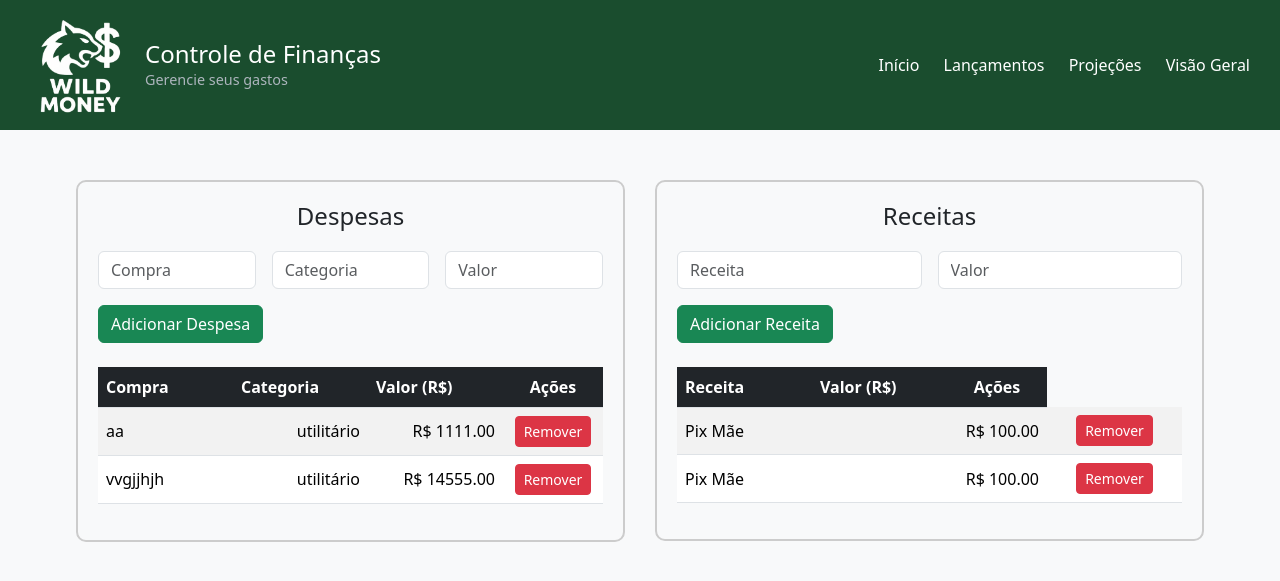
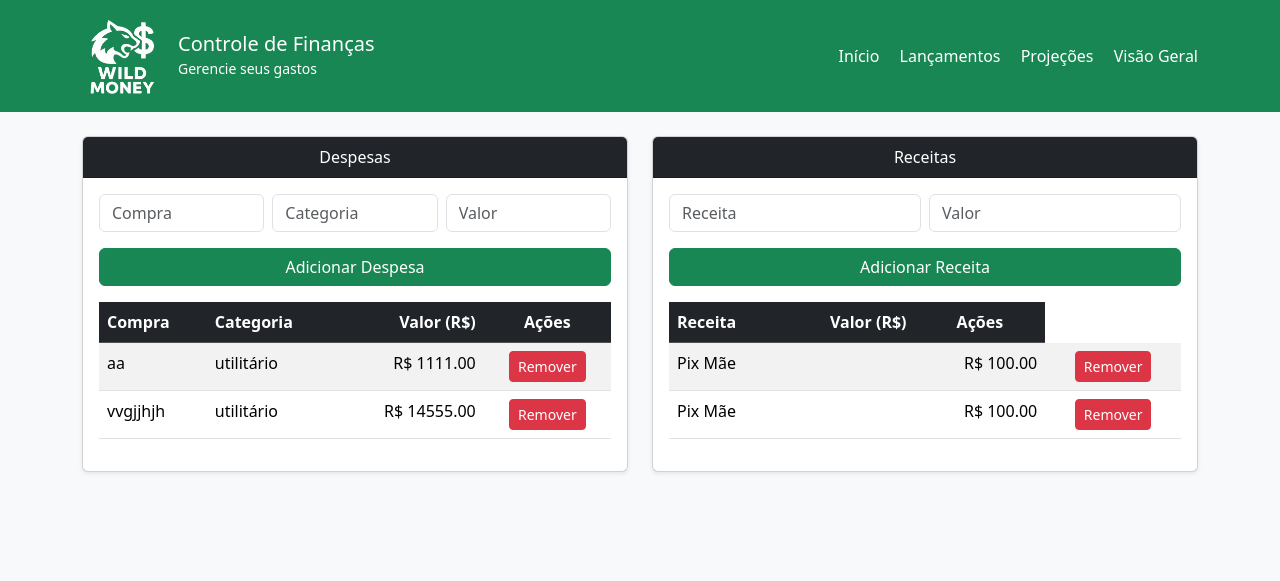
Before and after one commit to CaioFerAmorim/controle-financas, a Flask app: page /lancamentos in a window 1280 px wide. Shown: the top 581 px of the page. Run offline with Flask 3, Linux system fonts and the light colour scheme; data comes from the database, SQL or seed files in the repository; both versions use the stored data as it was after the commit.

Commit message:
Adicionado formatação em bootstrap correção

```diff
--- a/templates/lancamentos.html
+++ b/templates/lancamentos.html
@@ -6,246 +6,132 @@
     <title>Lançamentos - Controle de Finanças</title>
     <link href="https://cdn.jsdelivr.net/npm/bootstrap@5.3.3/dist/css/bootstrap.min.css" rel="stylesheet">
     <style>
-        .header {
-            display: flex;
-            align-items: center;
-            justify-content: space-between;
-            padding: 15px 30px;
-            background-color: #1A4D2E;
-            color: white;
-        }
-
-        .header-left {
-            display: flex;
-            align-items: center;
-        }
-
-        .header-logo {
-            width: 100px;
-            height: 100px;
-            margin-right: 15px;
-        }
-
-        .header-text {
-            display: flex;
-            flex-direction: column;
-        }
-
-        .header-text h1 {
-            margin: 0;
-            font-size: 1.5rem;
-        }
-
-        .header-text span {
-            font-size: 0.9rem;
-            color: #adb5bd;
-        }
-
-        .header-nav a {
-            color: white;
-            text-decoration: none;
-            margin-left: 20px;
-            font-weight: 500;
-            display: inline-block;
-            transition: transform 0.2s ease;
-        }
-
-        .header-nav a:hover {
-            text-decoration: none;
-            transform: scale(1.05);
-        }
-
-        /* Container e boxes comuns */
-        .container-body {
-            padding: 30px;
-        }
-
-        .container-flex {
-            display: flex;
-            gap: 30px;
-            justify-content: center;
-            align-items: flex-start;
-            flex-wrap: wrap;
-            margin-top: 20px;
-        }
-
-        .table-box {
-            border: 2px solid #ccc;
-            border-radius: 10px;
-            padding: 20px;
-            width: 45%;
-            background-color: #f8f9fa;
-        }
-
-        .table-box h1 {
-            font-size: 1.5rem;
-            margin-bottom: 20px;
-            text-align: center;
-        }
-
-        /* -----------------------------
-Tabelas Despesas e Receitas
------------------------------- */
-        table {
-            width: 100%;
-            border-collapse: collapse;
-            table-layout: fixed;
-            /* crucial para alinhamento */
-        }
-
-        th,
-        td {
-            padding: 8px 12px;
-            vertical-align: middle;
-            border-bottom: 1px solid #dee2e6;
-            overflow: hidden;
-            /* evita que conteúdo quebre layout */
-            text-overflow: ellipsis;
-            white-space: nowrap;
-        }
-
-        /* Última coluna: ações */
-        th:last-child,
-        td:last-child {
-            width: 100px;
-            /* largura fixa */
-            text-align: center;
-            /* centraliza conteúdo */
-        }
-
-        /* Valores alinhados à direita */
-        td:nth-child(3),
-        /* Despesas */
-        td:nth-child(2)
-
-        /* Receitas */
-            {
-            text-align: right;
-            padding-right: 8px;
-            /* pequeno espaço do botão */
-        }
-
-        /* Botões centralizados */
-        td:last-child button {
-            display: inline-block;
-            margin: 0 auto;
-        }
     </style>
 </head>
 
 <body class="bg-light">
 
     <!-- Header -->
-    <header class="header">
-        <div class="header-left">
+    <header class="bg-success text-white py-3 mb-4">
+        <div class="container d-flex align-items-center justify-content-between">
+            <div class="d-flex align-items-center">
                 <img src="https://raw.githubusercontent.com/CaioFerAmorim/controle-financas/e24343c1468b7c5f06a8230f0913f834dab0635b/static/img/logoWildMoney.png"
-                alt="Logo" class="header-logo">
-            <div class="header-text">
-                <h1>Controle de Finanças</h1>
-                <span>Gerencie seus gastos</span>
+                    alt="Logo" class="me-3" style="width:80px; height:80px;">
+                <div>
+                    <h1 class="h5 mb-0">Controle de Finanças</h1>
+                    <small>Gerencie seus gastos</small>
                 </div>
             </div>
-        <nav class="header-nav">
-            <a href="{{ url_for('index') }}">Início</a>
-            <a href="{{ url_for('lancamentos') }}">Lançamentos</a>
-            <a href="{{ url_for('projecoes') }}">Projeções</a>
-            <a href="{{ url_for('visaoGeral') }}">Visão Geral</a>
+            <nav>
+                <a href="{{ url_for('index') }}" class="text-white text-decoration-none me-3">Início</a>
+                <a href="{{ url_for('lancamentos') }}" class="text-white text-decoration-none me-3">Lançamentos</a>
+                <a href="{{ url_for('projecoes') }}" class="text-white text-decoration-none me-3">Projeções</a>
+                <a href="{{ url_for('visaoGeral') }}" class="text-white text-decoration-none">Visão Geral</a>
             </nav>
+        </div>
     </header>
 
-    <!-- Corpo -->
-    <div class="container-body">
+    <div class="container">
 
-        <div class="container-flex">
-            <!-- BLOCO DESPESAS -->
-            <div class="table-box">
-                <h1>Despesas</h1>
-                <form id="formDespesas" class="mb-4">
-                    <div class="row g-3">
+        <div class="row g-4">
+
+            <!-- DESPESAS -->
+            <div class="col-md-6">
+                <div class="card shadow-sm">
+                    <div class="card-header bg-dark text-white text-center">
+                        Despesas
+                    </div>
+                    <div class="card-body">
+                        <form id="formDespesas" class="mb-3">
+                            <div class="row g-2">
                                 <div class="col-md-4">
                                     <input type="text" class="form-control" id="compra" placeholder="Compra" required>
                                 </div>
                                 <div class="col-md-4">
-                            <input type="text" class="form-control" id="categoria" placeholder="Categoria" required>
+                                    <input type="text" class="form-control" id="categoria" placeholder="Categoria"
+                                        required>
                                 </div>
                                 <div class="col-md-4">
                                     <input type="number" class="form-control" id="valor" placeholder="Valor" step="0.01"
                                         required>
                                 </div>
                             </div>
-                    <button type="submit" class="btn btn-success mt-3">Adicionar Despesa</button>
+                            <button type="submit" class="btn btn-success mt-3 w-100">Adicionar Despesa</button>
                         </form>
 
-                <table class="table table-striped" id="tabelaDespesas">
+                        <table class="table table-striped table-hover">
                             <thead class="table-dark">
                                 <tr>
                                     <th>Compra</th>
                                     <th>Categoria</th>
-                            <th>Valor (R$)</th>
-                            <th>Ações</th>
+                                    <th class="text-end">Valor (R$)</th>
+                                    <th class="text-center">Ações</th>
                                 </tr>
                             </thead>
-                    <tbody></tbody>
+                            <tbody id="tabelaDespesas"></tbody>
                         </table>
                     </div>
+                </div>
+            </div>
 
-            <!-- BLOCO RECEITAS -->
-            <div class="table-box">
-                <h1>Receitas</h1>
-                <form id="formReceitas" class="mb-4">
-                    <div class="row g-3">
+            <!-- RECEITAS -->
+            <div class="col-md-6">
+                <div class="card shadow-sm">
+                    <div class="card-header bg-dark text-white text-center">
+                        Receitas
+                    </div>
+                    <div class="card-body">
+                        <form id="formReceitas" class="mb-3">
+                            <div class="row g-2">
                                 <div class="col-md-6">
                                     <input type="text" class="form-control" id="receita" placeholder="Receita" required>
                                 </div>
                                 <div class="col-md-6">
-                            <input type="number" class="form-control" id="valorReceita" placeholder="Valor" step="0.01"
-                                required>
+                                    <input type="number" class="form-control" id="valorReceita" placeholder="Valor"
+                                        step="0.01" required>
                                 </div>
                             </div>
-                    <button type="submit" class="btn btn-success mt-3">Adicionar Receita</button>
+                            <button type="submit" class="btn btn-success mt-3 w-100">Adicionar Receita</button>
                         </form>
 
-                <table class="table table-striped" id="tabelaReceitas">
+                        <table class="table table-striped table-hover">
                             <thead class="table-dark">
                                 <tr>
                                     <th>Receita</th>
-                            <th>Valor (R$)</th>
-                            <th>Ações</th>
+                                    <th class="text-end">Valor (R$)</th>
+                                    <th class="text-center">Ações</th>
                                 </tr>
                             </thead>
-                    <tbody></tbody>
+                            <tbody id="tabelaReceitas"></tbody>
                         </table>
+                    </div>
                 </div>
             </div>
 
         </div>
+    </div>
 
     <script type="text/javascript">
         document.addEventListener("DOMContentLoaded", function () {
+            const tabelaDespesas = document.querySelector("#tabelaDespesas");
+            const tabelaReceitas = document.querySelector("#tabelaReceitas");
 
-            // Seleciona as tabelas
-            const tabelaDespesas = document.querySelector("#tabelaDespesas tbody");
-            const tabelaReceitas = document.querySelector("#tabelaReceitas tbody");
-
-            // Dados do Flask convertidos em JSON
             const lancamentos = {{ lancamentos | tojson | safe
         }};
 
-        // Função genérica para adicionar linha em qualquer tabela
         function adicionarLinha(tabela, id, descricao, tipo, valor) {
             const tr = document.createElement("tr");
-            tr.dataset.id = id; // guarda o ID do lançamento
+            tr.dataset.id = id;
             tr.innerHTML = `
                     <td>${descricao}</td>
                     <td>${tipo || ''}</td>
-            <td>R$ ${parseFloat(valor).toFixed(2)}</td>
+                    <td class="text-end">R$ ${parseFloat(valor).toFixed(2)}</td>
                     <td class="text-center">
                         <button class="btn btn-danger btn-sm">Remover</button>
                     </td>
                 `;
             tabela.appendChild(tr);
 
-            // Evento para remover do DOM e do banco
             tr.querySelector("button").addEventListener("click", () => {
                 fetch("/api/remover_lancamento", {
                     method: "POST",
@@ -254,36 +140,19 @@ Tabelas Despesas e Receitas
                 })
                     .then(r => r.json())
                     .then(data => {
-                        if (data.success) {
-                            tr.remove();
-                        } else {
-                            alert("Erro ao remover do banco");
-                        }
+                        if (data.success) tr.remove();
+                        else alert("Erro ao remover do banco");
                     });
             });
         }
 
-        // Carrega os lançamentos existentes
         lancamentos.forEach(l => {
-            const id = l[0];       // ID do banco
-            const descricao = l[1];
-            const tipo = l[2];
-            const valor = l[3];
-
-            if (tipo) {
-                // Despesa
-                adicionarLinha(tabelaDespesas, id, descricao, tipo, valor);
-            } else {
-                // Receita
-                adicionarLinha(tabelaReceitas, id, descricao, '', valor);
-            }
+            const [id, descricao, tipo, valor] = l;
+            if (tipo) adicionarLinha(tabelaDespesas, id, descricao, tipo, valor);
+            else adicionarLinha(tabelaReceitas, id, descricao, '', valor);
         });
 
-        // -------------------------------
-        // Formulário de Despesas
-        // -------------------------------
-        const formDespesas = document.getElementById("formDespesas");
-        formDespesas.addEventListener("submit", function (e) {
+        document.getElementById("formDespesas").addEventListener("submit", function (e) {
             e.preventDefault();
             const descricao = document.getElementById("compra").value;
             const tipo = document.getElementById("categoria").value;
@@ -293,21 +162,16 @@ Tabelas Despesas e Receitas
                 method: "POST",
                 headers: { "Content-Type": "application/json" },
                 body: JSON.stringify({ descricao, tipo, valor })
-            })
-                .then(r => r.json())
+            }).then(r => r.json())
                 .then(data => {
                     if (data.success) {
                         adicionarLinha(tabelaDespesas, data.id, descricao, tipo, valor);
-                        formDespesas.reset();
+                        this.reset();
                     }
                 });
         });
 
-        // -------------------------------
-        // Formulário de Receitas
-        // -------------------------------
-        const formReceitas = document.getElementById("formReceitas");
-        formReceitas.addEventListener("submit", function (e) {
+        document.getElementById("formReceitas").addEventListener("submit", function (e) {
             e.preventDefault();
             const descricao = document.getElementById("receita").value;
             const valor = document.getElementById("valorReceita").value;
@@ -316,12 +180,11 @@ Tabelas Despesas e Receitas
                 method: "POST",
                 headers: { "Content-Type": "application/json" },
                 body: JSON.stringify({ descricao, tipo: '', valor })
-            })
-                .then(r => r.json())
+            }).then(r => r.json())
                 .then(data => {
                     if (data.success) {
                         adicionarLinha(tabelaReceitas, data.id, descricao, '', valor);
-                        formReceitas.reset();
+                        this.reset();
                     }
                 });
         });
@@ -329,7 +192,6 @@ Tabelas Despesas e Receitas
         });
     </script>
 
-
 </body>
 
 </html>
```
Also changed, not shown: financas.db. Lines whose indentation alone changed are shown as unchanged.
